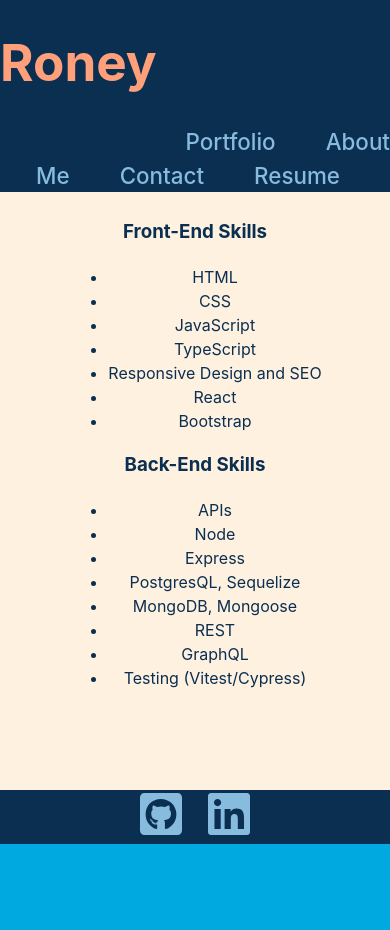
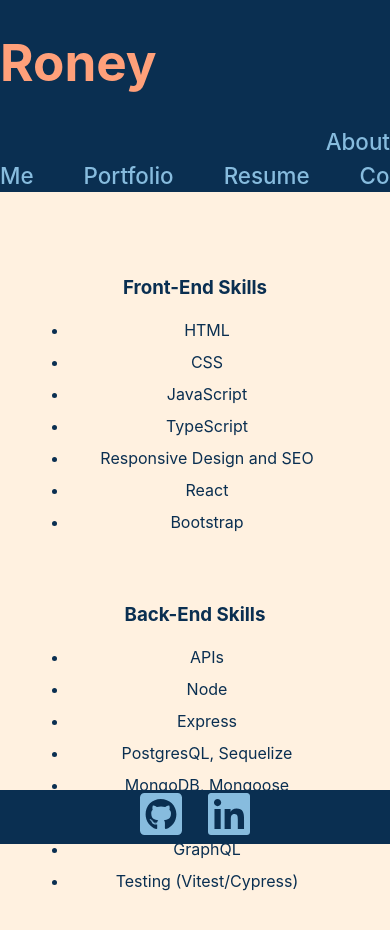
Before and after one commit to fluviangumbo/React-Portfolio, a React (Vite) app: page /Resume in a window 390 px wide. Shown: the top 930 px of the page. Before the commit the page ends 844 px from the top, so only its background shows below. Built offline with nearby package versions, Linux system fonts and the light colour scheme.

Commit message:
fixed about me page, made that the main page and fixed resume skills, add the link to your resume and fix potfolio page next

```diff
--- a/src/components/Nav.jsx
+++ b/src/components/Nav.jsx
@@ -3,10 +3,10 @@ import { Link } from 'react-router-dom'
 export default function Nav() {
     return (
         <div>
-            <Link to="/" className="nav">Portfolio</Link>
-            <Link to="/About" className="nav">About Me</Link>
+            <Link to="/" className="nav">About Me</Link>
+            <Link to="/Projects" className="nav">Portfolio</Link>
+            <Link to="/Resume" className="nav">Resume</Link>
             <Link to="/Contact" className="nav">Contact</Link>
-            <Link to="/Resume" className="nav">Resume</Link>
         </div>
     )
 }
--- a/src/components/Resume.jsx
+++ b/src/components/Resume.jsx
@@ -1,6 +1,8 @@
 export default function Resume() {
     return (
         <section className="resume" >
+            <div className="skills">
+                <div className="skill-category">
                     <h3>Front-End Skills</h3>
                     <ul>
                         <li>HTML</li>
@@ -11,6 +13,8 @@ export default function Resume() {
                         <li>React</li>
                         <li>Bootstrap</li>
                     </ul>
+                </div>
+                <div className="skill-category">
                     <h3>Back-End Skills</h3>
                     <ul>
                         <li>APIs</li>
@@ -22,6 +26,8 @@ export default function Resume() {
                         <li>GraphQL</li>
                         <li>Testing (Vitest/Cypress)</li>
                     </ul>
+                </div>
+            </div>
         </section>
     )
 }
--- a/src/index.css
+++ b/src/index.css
@@ -163,6 +163,49 @@ button:focus-visible {
   padding-left: 15px;
 }
 
+/* Container for both skill categories */
+.skills {
+  display: flex;
+  flex-direction: row; /* Default: Arrange in a row for larger screens */
+  justify-content: space-between; /* Space between the two columns */
+  gap: 2rem; /* Space between the columns */
+}
+
+/* Individual skill category styling */
+.skill-category {
+  flex: 1; /* Equal width for both columns */
+  min-width: 300px; /* Prevent columns from shrinking too much */
+}
+
+.skill-category h3 {
+  margin-bottom: 1rem; /* Space below the heading */
+}
+
+.skill-category ul {
+  list-style-type: disc;
+  padding-left: 1.5rem; /* Indent for list items */
+}
+
+.skill-category li {
+  margin-bottom: 0.5rem; /* Space between list items */
+}
+
+@media (max-width: 976px) {
+  body {
+    margin-top: 60px;
+  }
+}
+
+@media (max-width: 768px) {
+  .skills {
+    flex-direction: column; /* Stack vertically on smaller screens */
+  }
+
+  body {
+    margin-top: 120px;
+  }
+}
+
 @media (min-width: 768px) {
   .col-md-6 {
     flex: 1 1 calc(50% - 10px);
--- a/src/main.jsx
+++ b/src/main.jsx
@@ -17,11 +17,11 @@ const router = createBrowserRouter([
     children: [
       {
         index: true,
-        element: <Project />,
+        element: <About />,
       },
       {
-        path: '/About',
-        element: <About />,
+        path: '/Projects',
+        element: <Project />,
       },
       {
         path: '/Contact',
```
Lines whose indentation alone changed are shown as unchanged.
